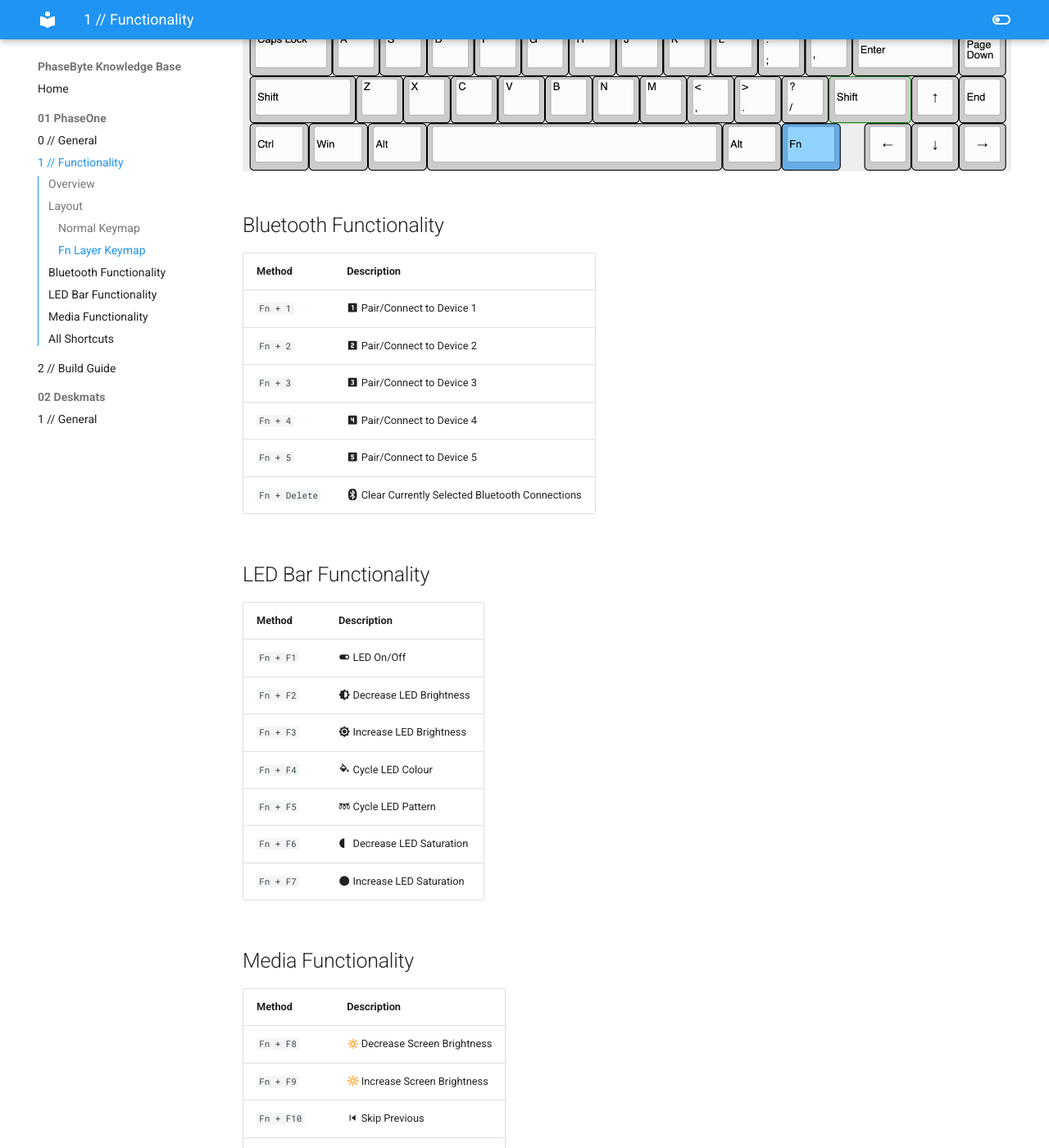
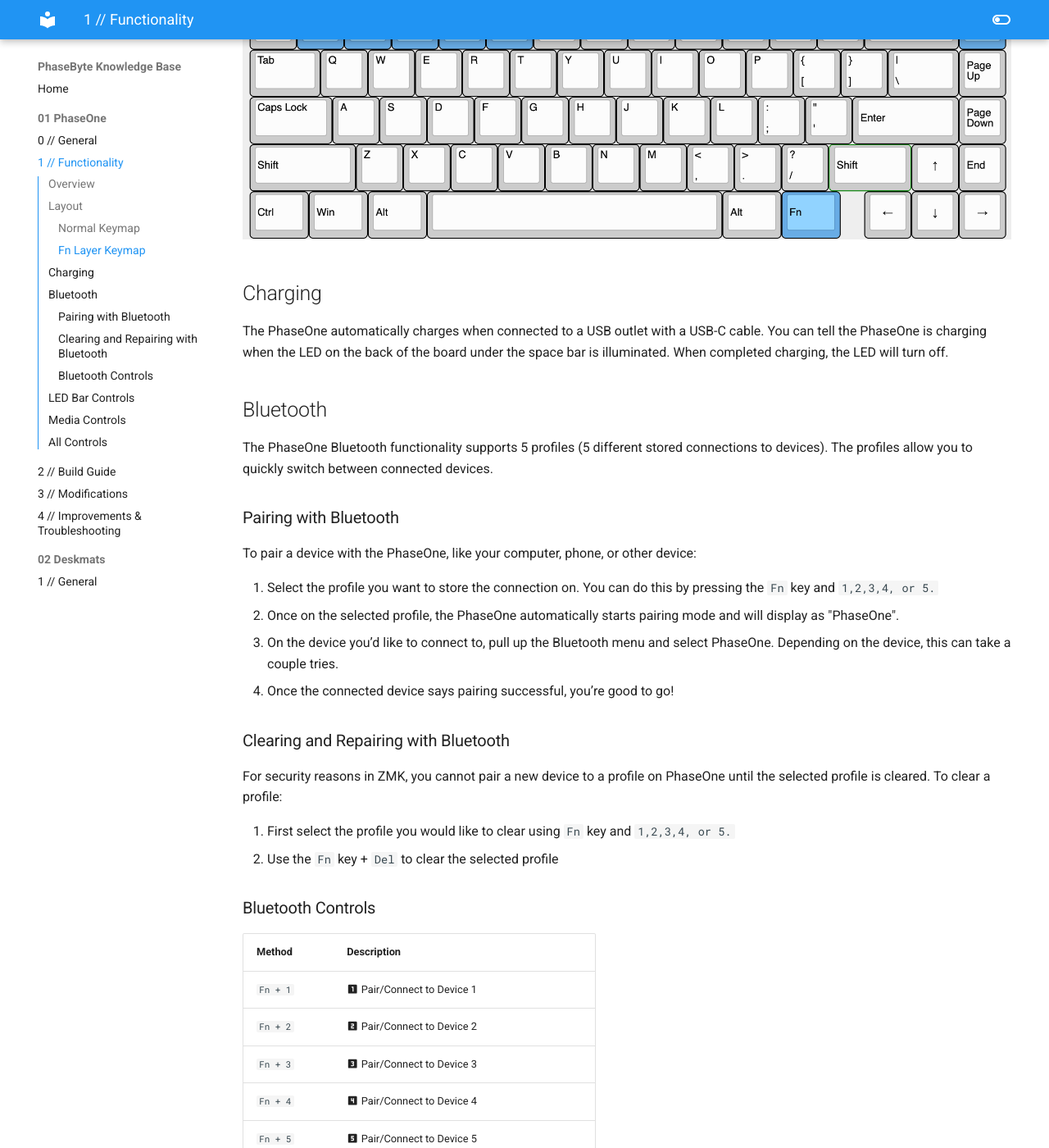
Before and after one commit to PhaseByte/phasebyte-docs, an MkDocs documentation site: the page built from docs/01_PhaseOne/01_PhaseOne_Functionality.md, in a window 1280 px wide and 1400 px high, scrolled down 1134 px. Shown: the whole window at 82% size. Built offline with MkDocs 1.6.1 and Material for MkDocs 9.7.7, drawn with Linux system fonts in a browser that asks for light colours; emoji names are drawn with the system emoji font; some of the changed text lies outside the part shown.

Commit message:
Added Bluetooth & Troubleshooting

```diff
--- a/docs/01_PhaseOne/01_PhaseOne_Functionality.md
+++ b/docs/01_PhaseOne/01_PhaseOne_Functionality.md
@@ -9,12 +9,42 @@
 The PhaseOne ships with configuration to support up to 5 Bluetooth connections and Wired performance with the following keymap:
 
 ### Normal Keymap
+
+The normal keymap is a legend of what occurs when pressing a specific key.
+
 ![PhaseOneLayout](PhaseOne_Layout_LED.png)
 
 ### Fn Layer Keymap
+
+The `Fn` or function keymap is a legend of what occurs when holding down the `Fn` key and pressing another key.
+
 ![PhaseOneLayout](PhaseOne_Layout_LED_Fn.png)
 
-## Bluetooth Functionality
+## Charging
+
+The PhaseOne automatically charges when connected to a USB outlet with a USB-C cable. You can tell the PhaseOne is charging when the LED on the back of the board under the space bar is illuminated. When completed charging, the LED will turn off.
+
+## Bluetooth
+
+The PhaseOne Bluetooth functionality supports 5 profiles (5 different stored connections to devices). The profiles allow you to quickly switch between connected devices.
+
+### Pairing with Bluetooth
+
+To pair a device with the PhaseOne, like your computer, phone, or other device:
+
+1. Select the profile you want to store the connection on. You can do this by pressing the `Fn` key and `1,2,3,4, or 5.`
+2. Once on the selected profile, the PhaseOne automatically starts pairing mode and will display as "PhaseOne".
+3. On the device you’d like to connect to, pull up the Bluetooth menu and select PhaseOne. Depending on the device, this can take a couple tries.
+4. Once the connected device says pairing successful, you’re good to go!
+
+### Clearing and Repairing with Bluetooth
+
+For security reasons in ZMK, you cannot pair a new device to a profile on PhaseOne until the selected profile is cleared. To clear a profile:
+
+1. First select the profile you would like to clear using `Fn` key and `1,2,3,4, or 5.`
+2. Use the `Fn` key + `Del` to clear the selected profile
+
+### Bluetooth Controls
 
 | Method      | Description                          |
 | :---------- | :----------------------------------- |
@@ -26,7 +56,7 @@
 | `Fn + Delete` | :simple-bluetooth: Clear Currently Selected Bluetooth Connections |
 
 
-## LED Bar Functionality
+## LED Bar Controls
 
 | Method      | Description                          |
 | :---------- | :----------------------------------- |
@@ -38,7 +68,7 @@
 | `Fn + F6`   | :material-circle-half: Decrease LED Saturation |
 | `Fn + F7`   | :material-circle: Increase LED Saturation |
 
-## Media Functionality
+## Media Controls
 
 | Method      | Description                          |
 | :---------- | :----------------------------------- |
@@ -51,7 +81,7 @@
 | `Fn + Print`  | :material-volume-low:  Decrease Volume |
 | `Fn + Insert` | :material-volume-high: Increase Volume |
 
-## All Shortcuts
+## All Controls
 
 | Method      | Description                          |
 | :---------- | :----------------------------------- |
```
Also changed, not shown: docs/01_PhaseOne/00_PhaseOne_General.md (+18 -2 lines), docs/01_PhaseOne/02_PhaseOne_BuildGuide.md (+6 -0 lines), docs/01_PhaseOne/03_PhaseOne_Modifications.md (added, +27 -0 lines), docs/01_PhaseOne/04_PhaseOne_Improvements.md (added, +26 -0 lines), docs/index.md (+2 -2 lines).
